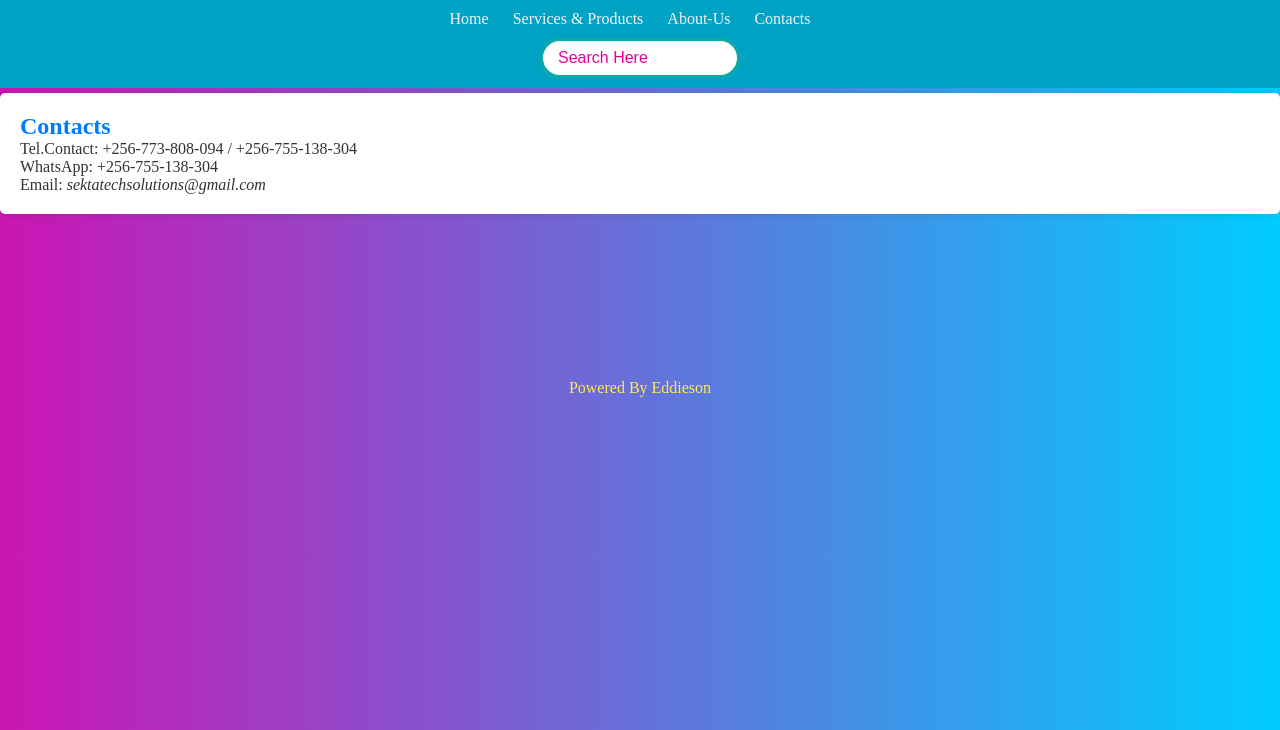
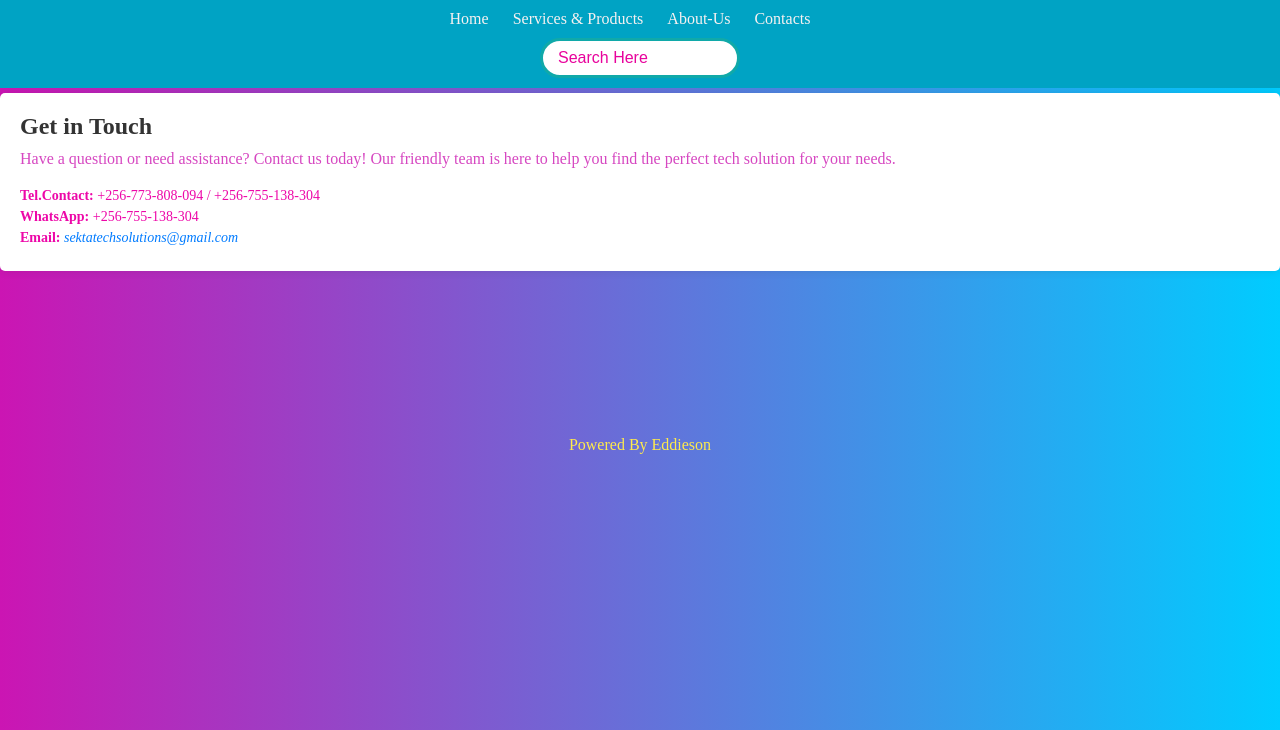
Before and after one commit to SsejjengoEdward8576/ssejjengoedward8576.sektawebsite.io, a plain HTML site: page contacts.html in a window 1280 px wide. Shown: the part 70-800 px from the top of the page. Drawn offline with Linux system fonts and the light colour scheme.

Commit message:
Updating pages

```diff
--- a/contacts.css
+++ b/contacts.css
@@ -0,0 +1,21 @@
+.contact-heading {
+    font-size: 24px;
+    color: #333;
+    margin-bottom: 10px;
+  }
+
+  .contact-text {
+    font-size: 16px;
+    color: #d647c1;
+    margin-bottom: 20px;
+  }
+
+  .contact-info {
+    font-size: 14px;
+    color: #ed07a8;
+    margin-bottom: 5px;
+  }
+
+  .contact-info i {
+    color: #007bff; /* blue color for email */
+  }
--- a/contacts.html
+++ b/contacts.html
@@ -21,10 +21,11 @@
 		<input type="text" class="custom-input"	placeholder="Search Here">
 	</nav>
 	<section class="main-content">
-		<h2>Contacts</h2>
-		<p>Tel.Contact: +256-773-808-094 / +256-755-138-304</p>
-		<p>WhatsApp: +256-755-138-304</p>
-		<p>Email: <i>sektatechsolutions@gmail.com</i></p>
+		<h2 class="contact-heading">Get in Touch</h2>
+		<p class="contact-text">Have a question or need assistance? Contact us today! Our friendly team is here to help you find the perfect tech solution for your needs.</p>
+		<p class="contact-info"><b>Tel.Contact:</b> +256-773-808-094 / +256-755-138-304</p>
+		<p class="contact-info"><b>WhatsApp:</b> +256-755-138-304</p>
+		<p class="contact-info"><b>Email:</b> <i>sektatechsolutions@gmail.com</i></p>
 	</section>
 	<div class="item-footer">
 		<footer style="text-align: center; color:#FFEB4B !important">
```
Also changed, not shown: index.css (+22 -1 lines), index.html (+11 -4 lines), service-product.html (+5 -1 lines).
